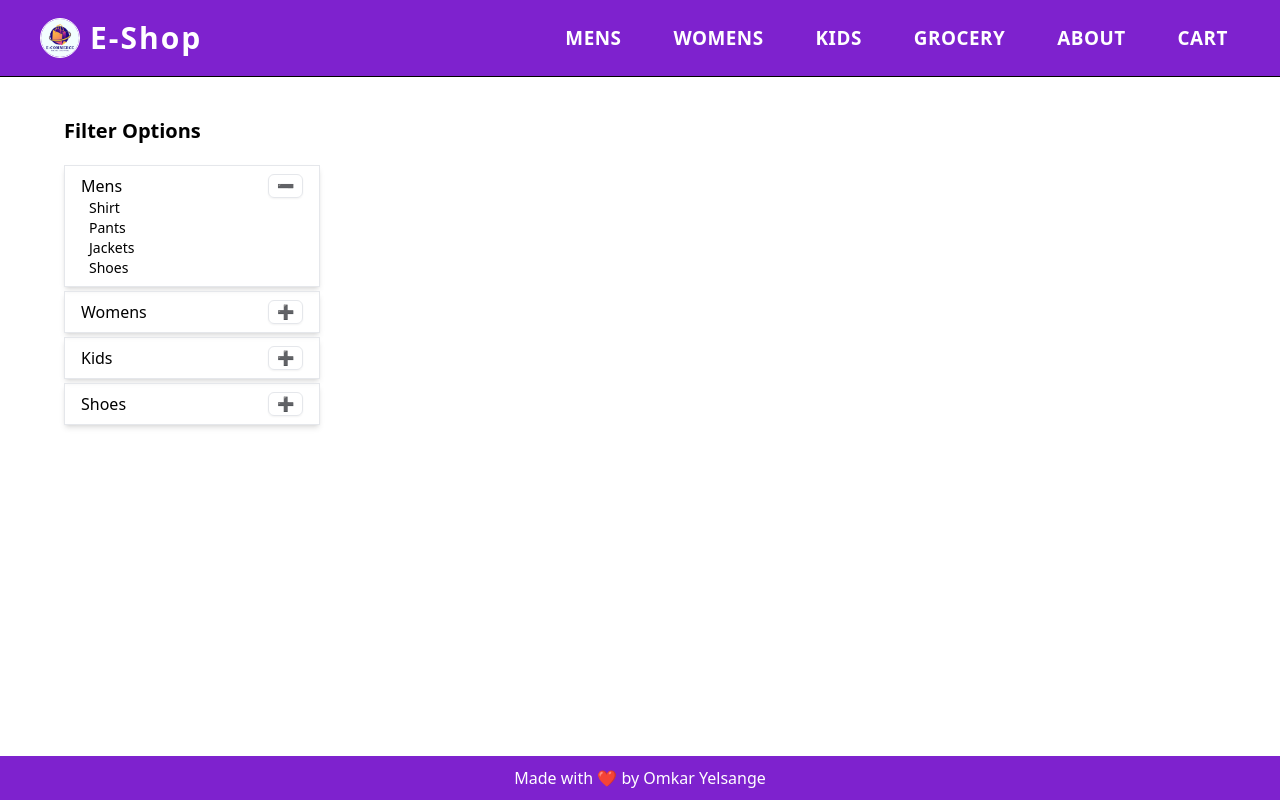
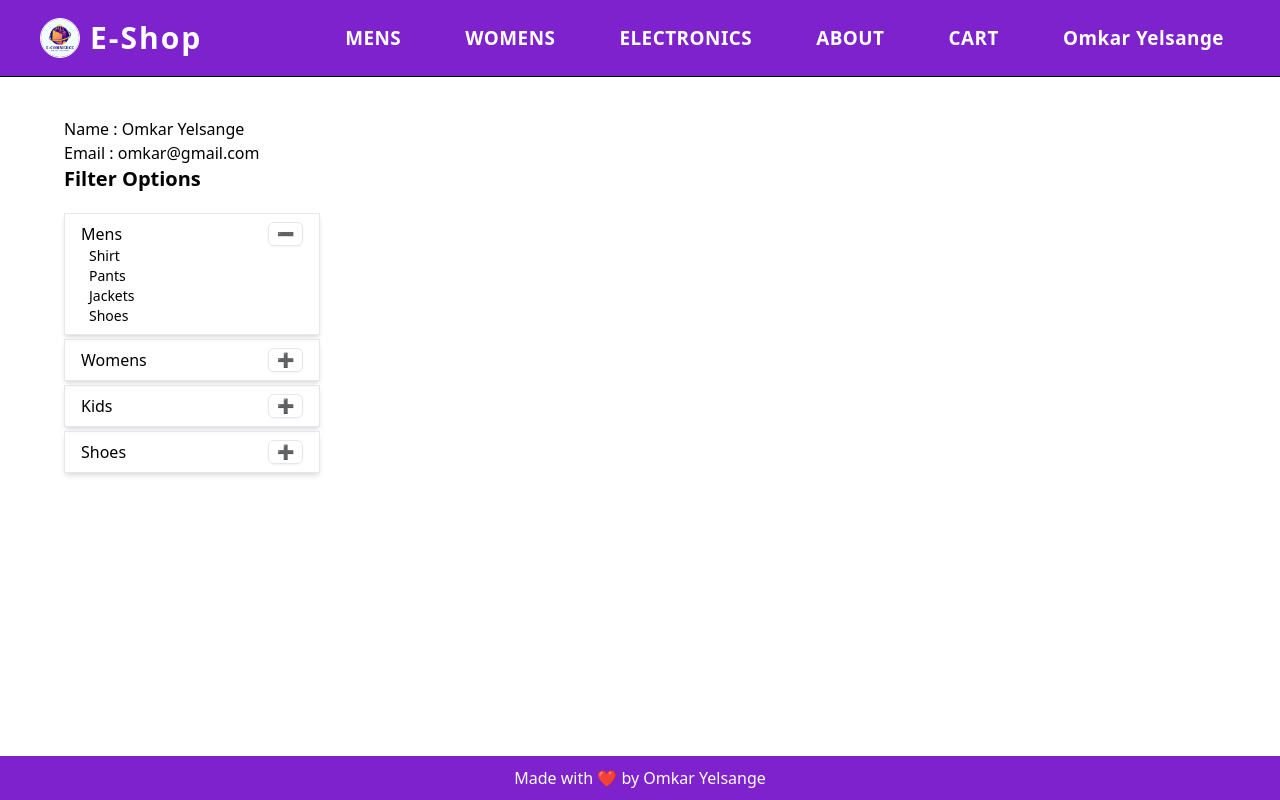
Before and after one commit to OmkarYelsange/React-Project-E-Commerce-Website, a React (Vite) app: page /mens in a window 1280 px wide. Built offline with nearby package versions, Linux system fonts and the light colour scheme.

Commit message:
fixed view on small screen

```diff
--- a/src/App.jsx
+++ b/src/App.jsx
@@ -5,16 +5,13 @@ import Navbar from "./components/Navbar";
 import "./App.css";
 import Mens from "./pages/Mens";
 import Womens from "./pages/Womens";
-import Kids from "./pages/Kids";
+import Kids from "./pages/Electronics";
 import Cart from "./pages/Cart";
 import Error from "./pages/Error";
-import ProductDetails from "./components/ProductDetails";
-// import About from "./pages/About";
-// import Grocery from "./components/Grocery";
 import { lazy, Suspense } from "react";
 import SingleProduct from "./pages/SingleProduct";
+import Electronics from "./pages/Electronics";
 
-const Grocery = lazy(() => import("./components/Grocery"));
 const About = lazy(() => import("./pages/About"));
 
 function App() {
@@ -53,17 +50,10 @@ export const appRouter = createBrowserRouter([
         element: <Womens />,
       },
       {
-        path: "/kids",
-        element: <Kids />,
+        path: "/electronics",
+        element: <Electronics />,
       },
-      {
-        path: "/grocery",
-        element: (
-          <Suspense fallback={<h1>Loading...</h1>}>
-            <Grocery />
-          </Suspense>
-        ),
-      },
+
       {
         path: "/about",
         element: (
--- a/src/components/Navbar.jsx
+++ b/src/components/Navbar.jsx
@@ -1,9 +1,11 @@
-import { useState } from "react";
+import { useContext, useState } from "react";
 import { Link } from "react-router-dom";
 import "../App.css";
+import UserContext from "../utils/userContext";
 
 const Navbar = () => {
   const [menuOpen, setMenuOpen] = useState(false);
+  const { name } = useContext(UserContext);
 
   return (
     <header className="flex justify-between items-center border-b border-black py-4 px-6 md:py-[18px] md:px-[40px] bg-purple-700 text-white min-h-16 font-sans tracking-[0.5px]">
@@ -17,84 +19,46 @@ const Navbar = () => {
           alt="Logo"
           className="w-10 h-10 border border-white rounded-full object-cover"
         />
-        <h1 className="text-xl sm:text-2xl font-bold m-0 tracking-[2px] content-center">
-          <span className="text-white no-underline text-3xl font-bold">
+        <h1 className="text-2xl sm:text-3xl font-bold tracking-[2px]">
           E-Shop
-          </span>
         </h1>
       </Link>
 
-      {/* Hamburger Icon (Mobile) */}
+      {/* Hamburger Icon (Mobile Only) */}
       <button
-        className="block md:hidden text-white text-3xl focus:outline-none"
+        className="block lg:hidden text-white text-3xl focus:outline-none"
         onClick={() => setMenuOpen(!menuOpen)}
       >
         {menuOpen ? "✖" : "☰"}
       </button>
 
-      {/* Nav Links */}
+      {/* Navigation Links */}
       <nav
         className={`${
           menuOpen
-            ? "flex flex-col absolute top-[72px] left-0 w-full bg-purple-700 border-t border-black py-4"
-            : "hidden"
-        } md:flex md:items-center md:gap-6 md:h-full md:static md:bg-transparent md:border-none`}
+            ? "flex flex-col absolute top-[72px] left-0 w-full bg-purple-700 border-t border-black py-4 z-10"
+            : "hidden lg:flex"
+        }`}
       >
-        <ul className="flex flex-col md:flex-row items-center gap-4 md:gap-7 list-none m-0 p-0 text-lg md:text-[1.18rem] font-semibold font-sans tracking-[0.5px]">
-          <li>
+        <ul className="flex flex-col lg:flex-row items-center gap-4 lg:gap-8 list-none m-0 p-0 text-lg lg:text-[1.18rem] font-semibold font-sans tracking-[0.5px]">
+          {[
+            { name: "MENS", path: "/mens" },
+            { name: "WOMENS", path: "/womens" },
+            { name: "ELECTRONICS", path: "/electronics" },
+            { name: "ABOUT", path: "/about" },
+            { name: "CART", path: "/cart" },
+            { name: `${name}`, path: "" },
+          ].map((item) => (
+            <li key={item.name}>
               <Link
-              to="/mens"
-              className="text-white no-underline px-3 py-2 rounded-lg hover:bg-purple-500 transition-colors duration-150"
+                to={item.path}
+                className="text-white no-underline px-4 py-2 rounded-lg hover:bg-purple-500 hover:scale-105 transform transition-all duration-200"
                 onClick={() => setMenuOpen(false)}
               >
-              MENS
+                {item.name}
               </Link>
             </li>
-          <li>
-            <Link
-              to="/womens"
-              className="text-white no-underline px-3 py-2 rounded-lg hover:bg-purple-500 transition-colors duration-150"
-              onClick={() => setMenuOpen(false)}
-            >
-              WOMENS
-            </Link>
-          </li>
-          <li>
-            <Link
-              to="/kids"
-              className="text-white no-underline px-3 py-2 rounded-lg hover:bg-purple-500 transition-colors duration-150"
-              onClick={() => setMenuOpen(false)}
-            >
-              KIDS
-            </Link>
-          </li>
-          <li>
-            <Link
-              to="/grocery"
-              className="text-white no-underline px-3 py-2 rounded-lg hover:bg-purple-500 transition-colors duration-150"
-              onClick={() => setMenuOpen(false)}
-            >
-              GROCERY
-            </Link>
-          </li>
-          <li>
-            <Link
-              to="/about"
-              className="text-white no-underline px-3 py-2 rounded-lg hover:bg-purple-500 transition-colors duration-150"
-              onClick={() => setMenuOpen(false)}
-            >
-              ABOUT
-            </Link>
-          </li>
-          <li>
-            <Link
-              to="/cart"
-              className="text-white no-underline px-3 py-2 rounded-lg hover:bg-purple-500 transition-colors duration-150"
-              onClick={() => setMenuOpen(false)}
-            >
-              CART
-            </Link>
-          </li>
+          ))}
         </ul>
       </nav>
     </header>
--- a/src/components/ProductCard.jsx
+++ b/src/components/ProductCard.jsx
@@ -1,59 +1,63 @@
-import React, { useState, useEffect } from "react";
+import React, { useState, useEffect, useMemo, useCallback } from "react";
 import Product, { HigherOrderFn } from "./Product";
 import Skeleton from "./Skeleton";
 import { Link } from "react-router-dom";
+
+// ✅ Memoized versions of components to prevent unnecessary re-renders
+const MemoizedProduct = React.memo(Product);
+const HigherOrderProduct = React.memo(HigherOrderFn());
 
 const ProductCard = () => {
   const [allProducts, setAllProducts] = useState([]);
   const [topProducts, setTopProducts] = useState([]);
   const [btnName, setBtnName] = useState("Top Products");
   const [searchText, setSearchText] = useState("");
-  const [searchedProducts, setSearchedProducts] = useState([]);
 
+  // ✅ Fetch product data once
   useEffect(() => {
+    const fetchData = async () => {
+      try {
+        const data = await fetch("https://fakestoreapi.com/products");
+        const jsonData = await data.json();
+        setAllProducts(jsonData);
+        setTopProducts(jsonData);
+      } catch (error) {
+        console.error("Error fetching products:", error);
+      }
+    };
     fetchData();
   }, []);
 
-  const fetchData = async () => {
-    const data = await fetch("https://fakestoreapi.com/products");
-    const jsonData = await data.json();
-    setAllProducts(jsonData);
-    setTopProducts(jsonData);
-    setSearchedProducts(jsonData);
-  };
-
-  // ✅ Initialize Higher Order Component only once
-  const HigherOrderProduct = HigherOrderFn();
-
-  const handleToggleProducts = () => {
+  // ✅ Toggle between Top and All Products
+  const handleToggleProducts = useCallback(() => {
     if (btnName === "Top Products") {
       const filtered = allProducts.filter(
         (product) => product.rating && product.rating.rate >= 4
       );
       setTopProducts(filtered);
-      setSearchedProducts(filtered);
       setBtnName("All Products");
     } else {
       setTopProducts(allProducts);
-      setSearchedProducts(allProducts);
       setBtnName("Top Products");
     }
-  };
+  }, [btnName, allProducts]);
 
-  const handleSearch = () => {
-    const filtered = topProducts.filter((p) =>
+  // ✅ Memoized filtered search results (no unnecessary reflows)
+  const searchedProducts = useMemo(() => {
+    if (!searchText) return topProducts;
+    return topProducts.filter((p) =>
       p.title.toLowerCase().includes(searchText.toLowerCase())
     );
-    setSearchedProducts(filtered);
-    setSearchText("");
-  };
+  }, [searchText, topProducts]);
 
-  return topProducts.length === 0 ? (
-    <Skeleton />
-  ) : (
-    <div className="px-4 sm:px-8 md:px-16 lg:px-20 xl:px-28 min-h-screen flex flex-wrap bg-gradient-to-b from-blue-50 via-blue-100 to-blue-50 p-5 justify-center gap-6 ">
+  if (topProducts.length === 0) {
+    return <Skeleton />;
+  }
+
+  return (
+    <div className="px-4 sm:px-8 md:px-16 lg:px-20 xl:px-28 min-h-screen bg-gradient-to-b from-blue-50 via-blue-100 to-blue-50 flex flex-col items-center py-6">
       {/* 🔍 Toolbar Section */}
-      <div className="sticky top-0 z-20 bg-white/90 backdrop-blur-md border-b border-gray-300 rounded-xl shadow-sm py-4 px-2 sm:px-6 md:px-10 flex flex-col sm:flex-row sm:items-center sm:justify-between gap-4">
+      <div className="bg-white/90 backdrop-blur-md border border-gray-300 rounded-2xl shadow-sm py-4 px-3 sm:px-6 md:px-10 flex flex-col sm:flex-row items-center justify-center sm:justify-between gap-4 w-full max-w-4xl mb-8">
         <div className="flex flex-col sm:flex-row items-center gap-3 w-full sm:w-auto">
           <button
             className="bg-purple-700 hover:bg-purple-800 text-white font-semibold px-6 py-2 rounded-full border border-black transition duration-300 shadow-md hover:shadow-lg"
@@ -72,15 +76,15 @@ const ProductCard = () => {
 
           <button
             className="bg-purple-700 hover:bg-purple-800 text-white font-semibold px-6 py-2 rounded-full border border-black transition duration-300 shadow-md hover:shadow-lg"
-            onClick={handleSearch}
+            onClick={() => setSearchText("")}
           >
-            Search
+            Clear
           </button>
         </div>
       </div>
 
       {/* 🛍️ Product Cards Grid */}
-      <div className="min-h-screen bg-gradient-to-b from-blue-50 via-blue-100 to-blue-50 p-5 flex flex-wrap justify-center gap-6">
+      <div className="grid grid-cols-1 sm:grid-cols-2 md:grid-cols-3 lg:grid-cols-4 gap-8 justify-items-center w-full max-w-7xl px-4">
         {searchedProducts.map((product) => (
           <Link
             className="no-underline"
@@ -90,7 +94,7 @@ const ProductCard = () => {
             {product.rating.rate >= 4 ? (
               <HigherOrderProduct ProductList={product} />
             ) : (
-              <Product ProductList={product} />
+              <MemoizedProduct ProductList={product} />
             )}
           </Link>
         ))}
--- /dev/null
+++ b/src/pages/Electronics.jsx
@@ -0,0 +1,7 @@
+import React from "react";
+
+const Electronics = () => {
+  return <h1>ELECTRONICS</h1>;
+};
+
+export default Electronics;
--- a/src/pages/Kids.jsx
+++ /dev/null
@@ -1,7 +0,0 @@
-import React from "react";
-
-const Kids = () => {
-  return <h1>Kids</h1>;
-};
-
-export default Kids;
--- a/src/pages/Mens.jsx
+++ b/src/pages/Mens.jsx
@@ -1,11 +1,14 @@
-import React, { useState } from "react";
+import React, { useContext, useState } from "react";
 import Accordian from "../components/Accordian";
+import UserContext from "../utils/userContext";
 
-const Mens = () => {
+const Mens = (props) => {
   const [open, setOpen] = useState(0);
-
+  const { name, email } = useContext(UserContext);
   return (
     <div className="max-w-6xl mx-auto mt-10">
+      <h1>Name : {name}</h1>
+      <h1>Email : {email}</h1>
       <h1 className="font-bold text-xl mb-5">Filter Options</h1>
       {["Mens", "Womens", "Kids", "Shoes"].map((title, index) => (
         <Accordian
--- /dev/null
+++ b/src/utils/userContext.jsx
@@ -0,0 +1,8 @@
+import { createContext } from "react";
+
+const UserContext = createContext({
+  name: "Omkar Yelsange",
+  email: "omkar@gmail.com",
+});
+
+export default UserContext;
```
Lines whose indentation alone changed are shown as unchanged.
